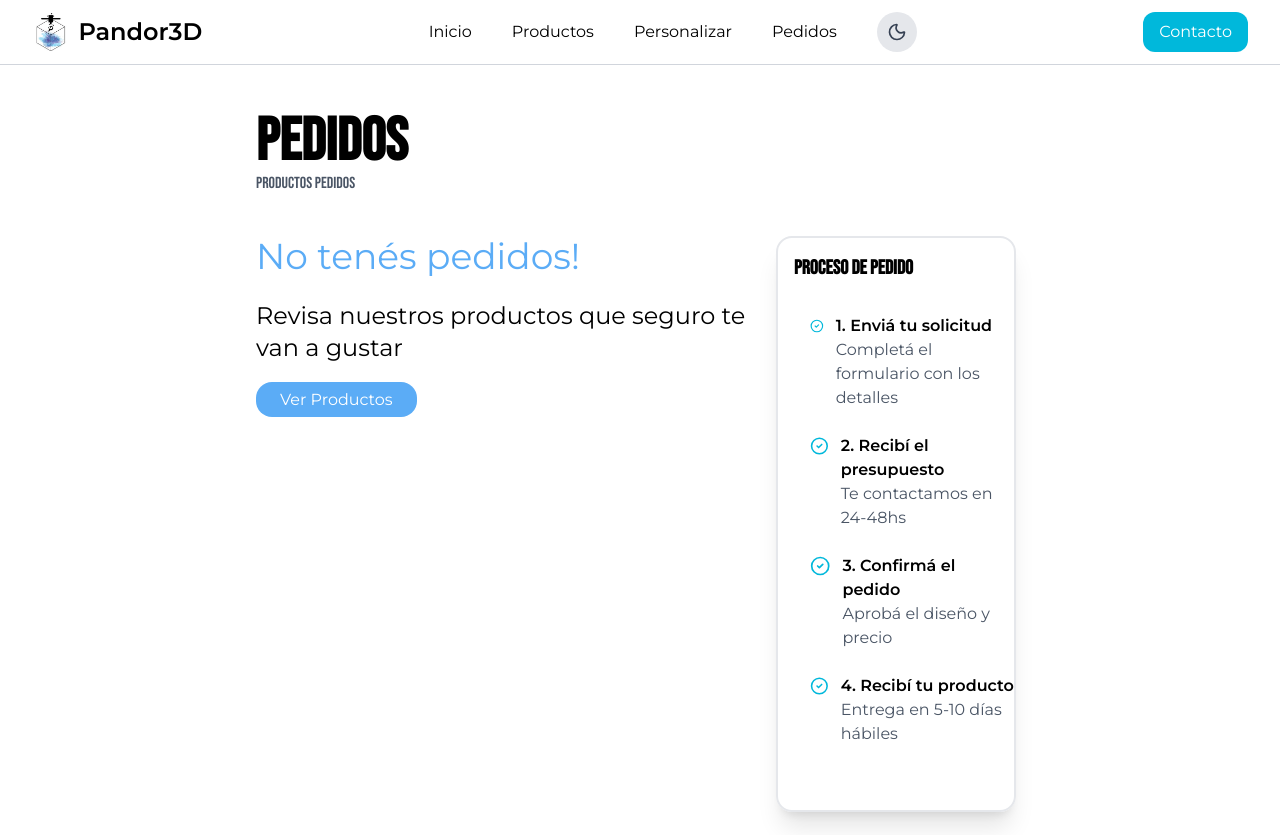
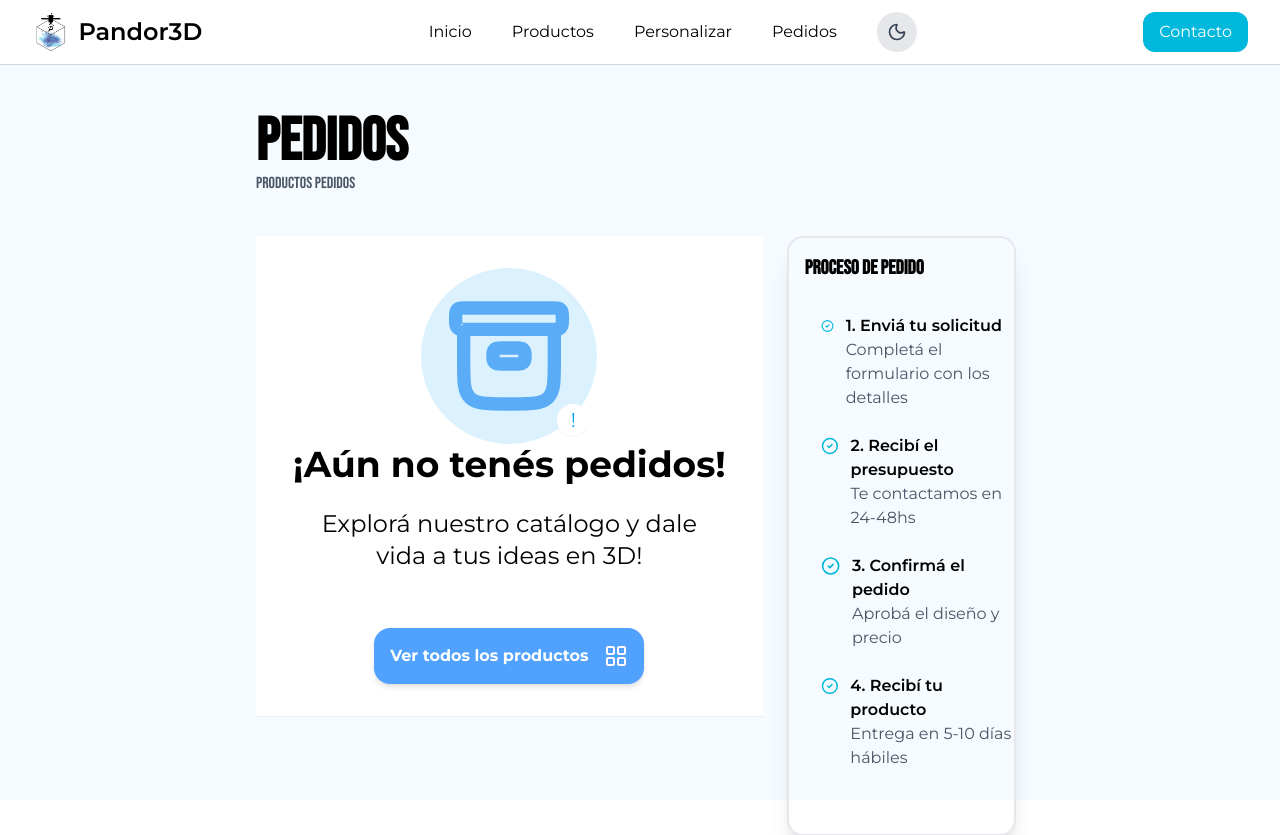
Before and after one commit to FrancoBerlochi/pandor3dnext, a Next.js app: page /pedidos in a window 1280 px wide. Shown: the top 835 px of the page. Built offline with nearby package versions, Linux system fonts and the light colour scheme.

Commit message:
mejora visual de no tenes pedidos

```diff
--- /dev/null
+++ b/app/admin/page.tsx
@@ -0,0 +1,7 @@
+export default function Admin() {
+  return <>
+    <main>
+      a
+    </main>
+  </>
+}
--- /dev/null
+++ b/app/not-found.tsx
@@ -0,0 +1,5 @@
+export default function NotFound() {
+  return <div>
+    hola
+  </div>
+}
--- a/app/pedidos/page.tsx
+++ b/app/pedidos/page.tsx
@@ -4,6 +4,7 @@ import  Link  from "next/link";
 import Header from "../../components/cards/Header";
 import OrderSummaryCard from "../../components/cards/OrderSummaryCard";
 import ProductCardOrder from "../../components/cards/ProductCardOrder";
+import { LayoutGrid } from "lucide-react";
 
 interface OrderItem {
   img: string;
@@ -42,7 +43,7 @@ const Order = () => {
   };
 
   return (
-    <div id="inicio" className="dark:bg-[#333]">
+    <div id="inicio" className="dark:bg-[#333] bg-sky-50/60">
       <Header></Header>
       <main className="flex flex-col pt-28 h-screen w-[60vw] mx-auto max-md:mx-0 max-md:h-fit">
         <h1 className="text-6xl font-semibold dark:text-white max-md:ml-16 max-md:w-fit">
@@ -51,26 +52,33 @@ const Order = () => {
         <h3 className="text-gray-600 dark:text-gray-300 max-md:ml-18 max-md:w-40">
           productos pedidos
         </h3>
-        <section className="grid grid-cols-3 mt-10 max-md:grid-cols-1 max-md:w-[100vw] ">
+        <section className="grid grid-cols-3 gap-4 mt-10 max-md:grid-cols-1 max-md:w-[100vw] ">
           <div className="col-span-2 max-md:order-1 max-md:mb-12 max-md:w-[98vw]">
             {orderList.length === 0 ? (
-              <div className="">
-                <p className="text-4xl text-[#5bacf6] mb-6 dark:text-[hsl(41,98%,51%)]">
-                  No tenés pedidos!
+              <div className="h-[60vh] bg-white shadow-2xs flex flex-col justify-center items-center">
+                <div className="bg-sky-200/50 rounded-full p-6 relative">
+                  <div className="absolute bottom-2 right-2 bg-white shadow-2xs text-sky-500 text-xl w-8 h-8 rounded-full p-4 flex items-center justify-center">
+                    !
+                  </div>
+                  <img src="archive.svg" className="w-32 h-32" alt="" />
+                </div>
+                <p className="text-4xl font-bold mb-6 dark:text-[hsl(41,98%,51%)]">
+                  ¡Aún no tenés pedidos!
                 </p>
-                <p className="text-2xl mb-6 dark:text-white">
-                  Revisa nuestros productos que seguro te van a gustar
+                <p className="text-2xl mb-6 w-100 text-center dark:text-white">
+                  Explorá nuestro catálogo y dale vida a tus ideas en 3D!
                 </p>
                 <Link
                   href="/productos"
-                  className="py-2 px-6 rounded-2xl bg-[#5bacf6] text-white dark:bg-[hsl(41,98%,51%)] hover:opacity-90"
+                  className="flex gap-4 mt-8 bg-blue-400 dark:bg-[hsl(41,98%,51%)] text-white font-bold rounded-2xl p-4 shadow-md hover:opacity-90"
                 >
-                  Ver Productos
+                  Ver todos los productos
+                  <LayoutGrid></LayoutGrid>
                 </Link>
               </div>
             ) : (
               <div>
-                <div className="flex flex-col max-h-140 overflow-y-auto gap-4 rounded-2xl shadow-xl">
+                <div className="flex bg-white flex-col max-h-140 overflow-y-auto gap-4 rounded-2xl shadow-xl">
                   {orderList.map((ol, index) => (
                     <ProductCardOrder
                       key={index}
--- a/package.json
+++ b/package.json
@@ -9,6 +9,8 @@
     "lint": "eslint"
   },
   "dependencies": {
+    "@supabase/ssr": "^0.9.0",
+    "@supabase/supabase-js": "^2.100.1",
     "lucide-react": "^0.577.0",
     "next": "^16.1.7",
     "next-themes": "^0.4.6",
```
Also changed, not shown: public/archive.svg (added), 1 other file (tests, documents, lock files or other folders).
